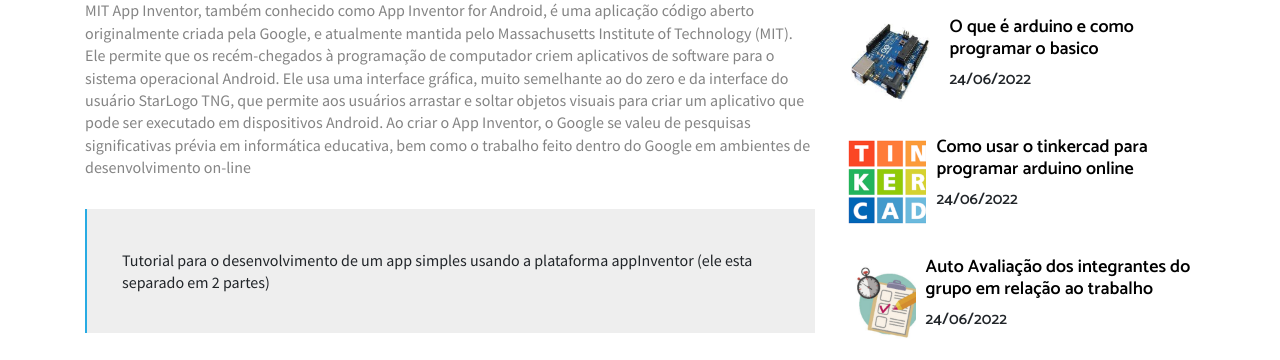
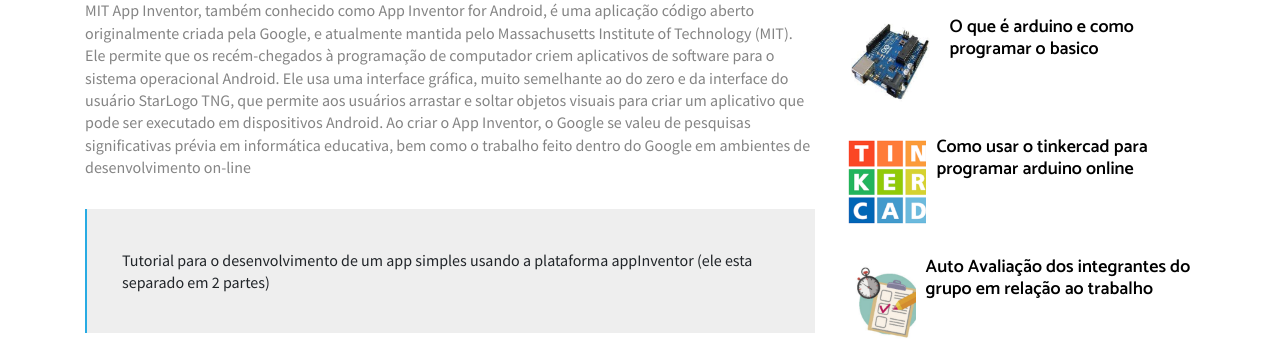
Before and after one commit to pdMiranda/ProjetoLIP-9, a plain HTML site: page appInventor.html in a window 1280 px wide. Shown: the part 403-763 px from the top of the page. Drawn offline with Linux system fonts and the light colour scheme; grey boxes are pictures that could not be loaded.

Commit message:
Update appInventor.html

```diff
--- a/appInventor.html
+++ b/appInventor.html
@@ -91,7 +91,6 @@
                     <a href="arduino.html">
                       <h5>O que é arduino e como programar o basico</h5>
                     </a>
-                    <h6>24/06/2022</h6>
                   </div>
                 </li>
                 <li class="widget-post-list-item">
@@ -104,7 +103,6 @@
                     <a href="tinkercad.html">
                       <h5>Como usar o tinkercad para programar arduino online</h5>
                     </a>
-                    <h6>24/06/2022</h6>
                   </div>
                 </li>
                 <li class="widget-post-list-item">
@@ -117,7 +115,6 @@
                     <a href="autoAvaliacao.html">
                       <h5>Auto Avaliação dos integrantes do grupo em relação ao trabalho</h5>
                     </a>
-                    <h6>24/06/2022</h6>
                   </div>
                 </li>
               </ul>
```
